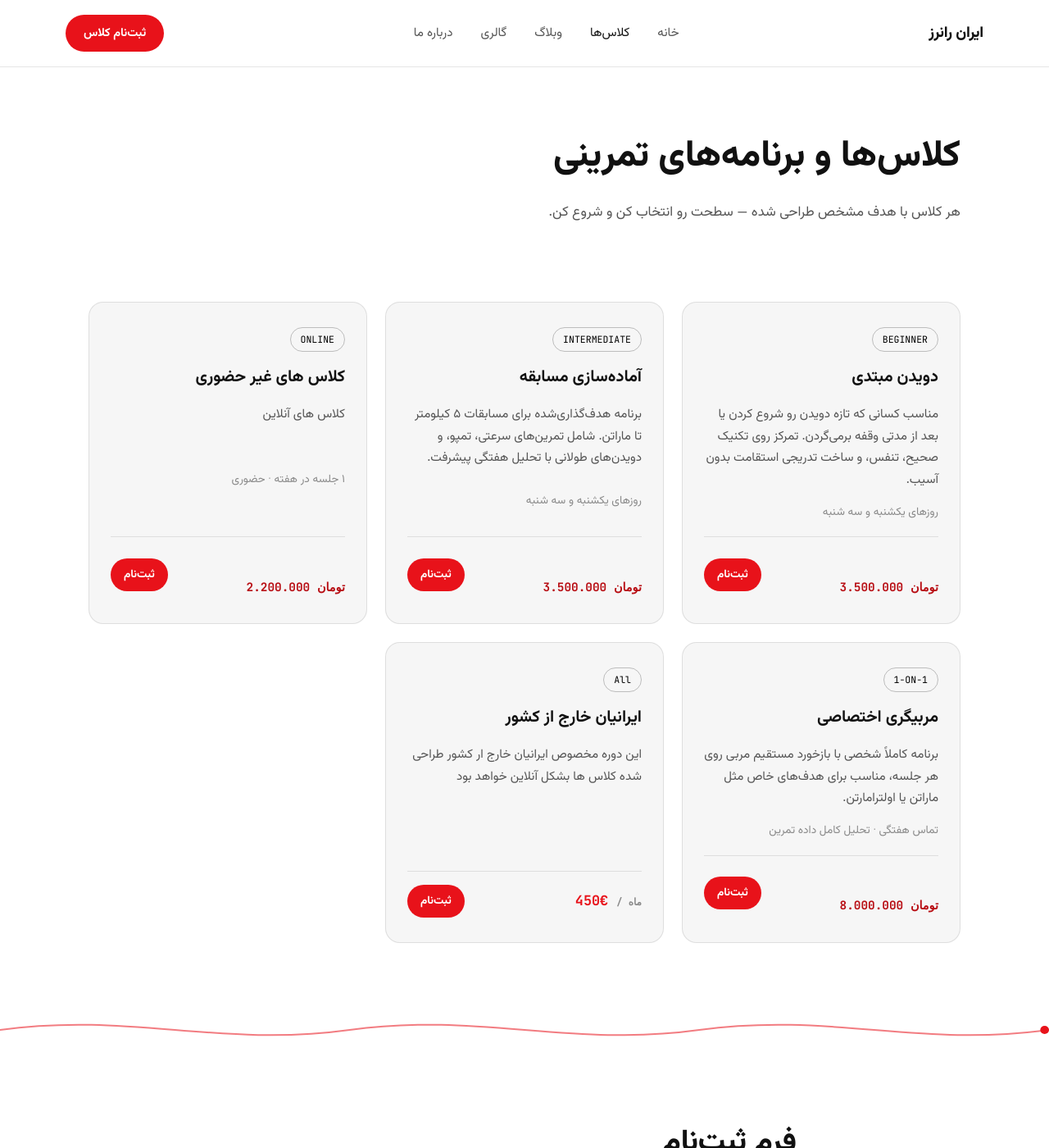
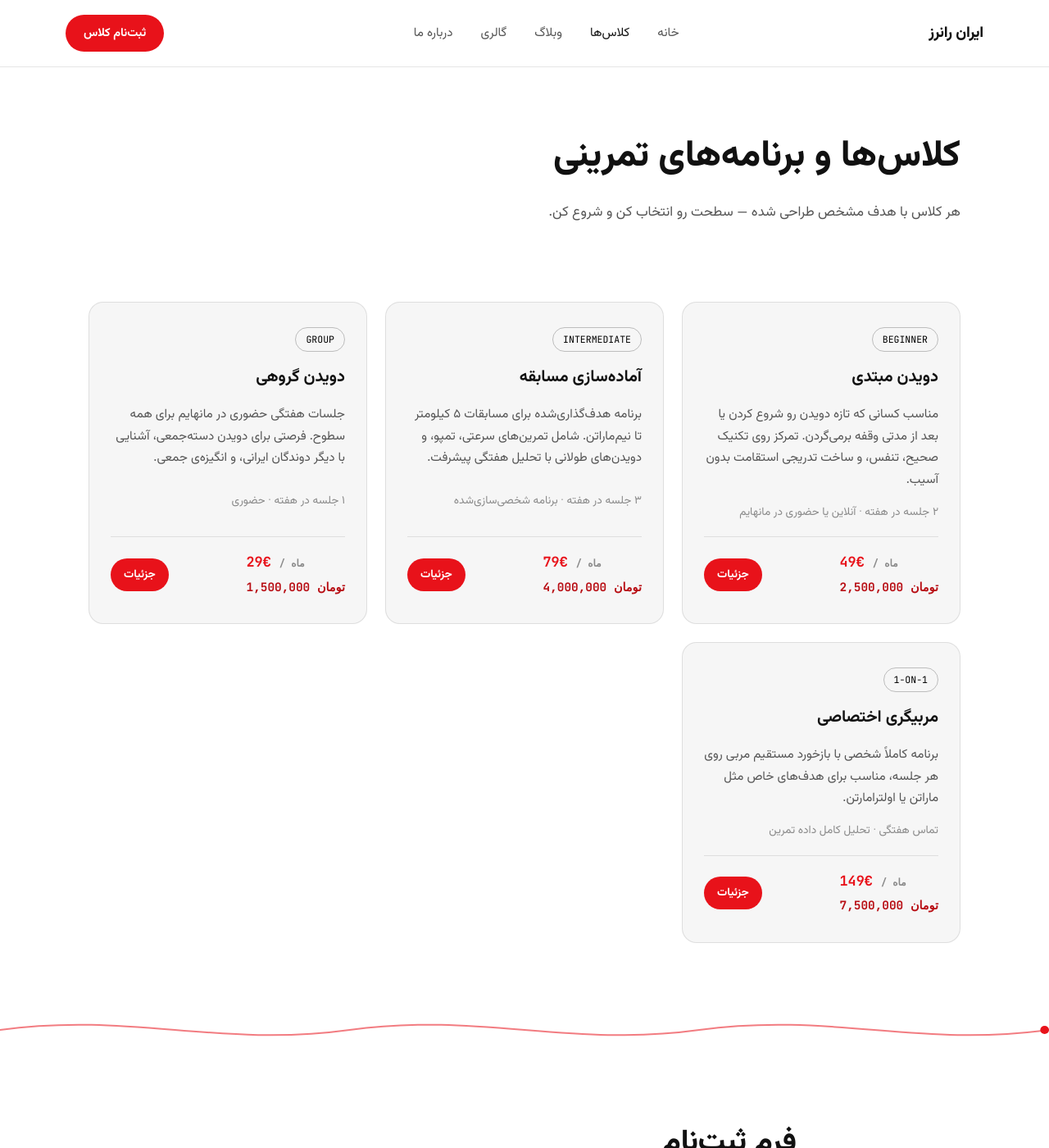
Before and after one commit to mojtabatavassolii-png/iranrunners-website, a Jekyll site: the page built from classes.html, in a window 1280 px wide and 1400 px high. Shown: the whole window at 82% size. Built offline with Jekyll 4.4.1, drawn with Linux system fonts in a browser that asks for light colours.

Commit message:
Update classes.html

```diff
--- a/classes.html
+++ b/classes.html
@@ -4,6 +4,7 @@
 title: کلاس‌ها و ثبت‌نام
 description: کلاس‌ها و برنامه‌های تمرینی ایران رانرز — دویدن مبتدی، آماده‌سازی مسابقه، دویدن گروهی و مربیگری اختصاصی.
 ---
+{% assign sorted_classes = site.classes | sort: 'order' %}
 <section class="page-hero">
   <div class="wrap">
     <h1>کلاس‌ها و برنامه‌های تمرینی</h1>
@@ -14,7 +15,7 @@
 <section class="classes-list">
   <div class="wrap">
     <div class="card-grid">
-      {% for c in site.data.classes %}
+      {% for c in sorted_classes %}
       <div class="class-card">
         <span class="level-tag">{{ c.level_tag }}</span>
         <h3>{{ c.title }}</h3>
@@ -25,7 +26,7 @@
             {% if c.price and c.price != 0 %}{{ c.price }}€ <small>/ ماه</small>{% endif %}
             {% if c.price_toman %}<br><small style="color:var(--accent-sunrise-dim);font-weight:700;font-size:0.9rem;">{{ c.price_toman }} تومان</small>{% endif %}
           </span>
-          <a href="#register" class="enroll">ثبت‌نام</a>
+          <a href="{{ c.url | relative_url }}" class="enroll">جزئیات</a>
         </div>
       </div>
       {% endfor %}
@@ -64,8 +65,8 @@
           <label for="class">کلاس موردنظر *</label>
           <select id="class" name="class" required>
             <option value="">انتخاب کن</option>
-            {% for c in site.data.classes %}
-            <option value="{{ c.value }}">{{ c.title }}</option>
+            {% for c in sorted_classes %}
+            <option value="{{ c.title }}">{{ c.title }}</option>
             {% endfor %}
           </select>
         </div>
```
